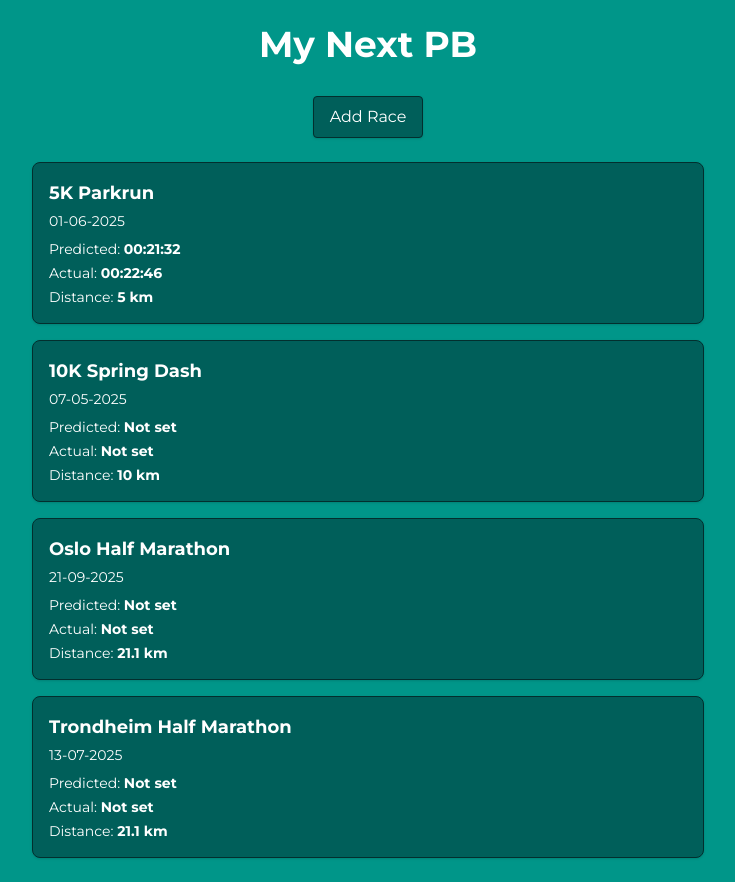
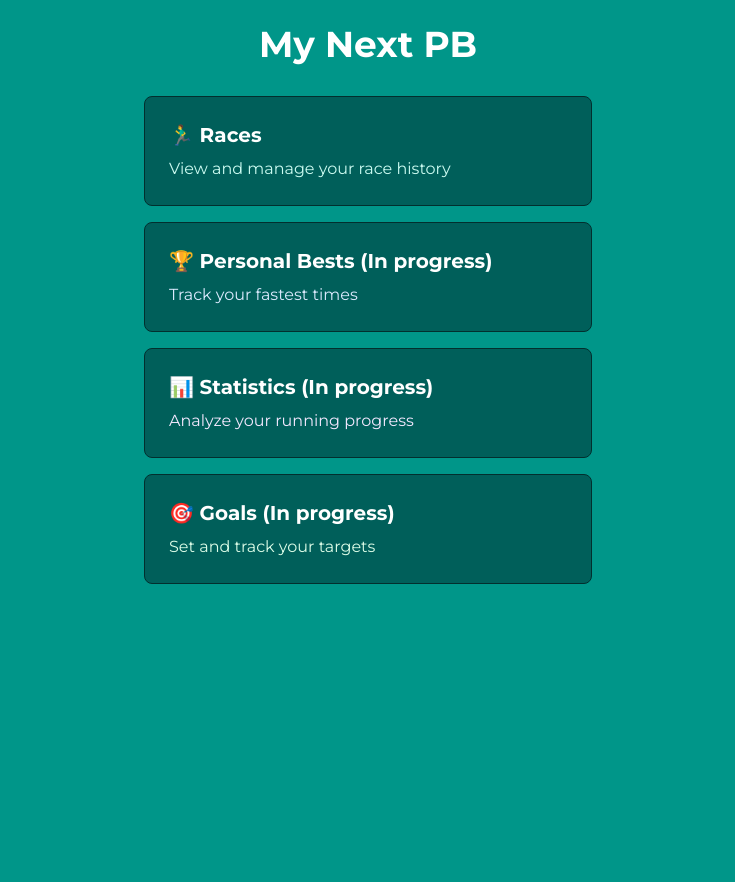
Before and after one commit to Oatre/my_next_pb, a Next.js app: page / in a window 1280 px wide. Shown: the whole page, without its empty margins (272-1007 px from the left). After the commit the page ends 800 px from the top, so only its background shows below. Built offline with nearby package versions, Linux system fonts and the light colour scheme.

Commit message:
New frontpage and moved previous frontpage elsewhere

```diff
--- a/src/app/page.tsx
+++ b/src/app/page.tsx
@@ -1,98 +1,48 @@
 "use client";
-import { useState } from "react";
-import RaceCard from "@/components/RaceCard";
-import AddRaceForm from "@/components/AddRaceForm";
-import { RaceFormData, Race } from "@/types/race";
 import Link from "next/link";
-import { races } from "@/data/races";
 
 export default function Home() {
-  const [showForm, setShowForm] = useState(false);
-  const [userRaces, setUserRaces] = useState<Race[]>([]);
-
-  const handleAddRace = (raceData: RaceFormData) => {
-    const raceWithId = {
-      ...raceData,
-      id: `user-race-${Date.now()}`,
-    };
-    setUserRaces((prev) => [...prev, raceWithId]);
-    setShowForm(false);
-    /*console.log("New race:", raceData);*/
-    setShowForm(false);
-    // Todo: add logic to actually save the race data
-    // Form works, displays a RaceCard, however it is not clickable like the static RaceCards.
-    // Going into a static RaceCard and back removes the added RaceCard.
-  };
-
   return (
     <main className="min-h-screen p-6">
       <h1 className="text-4xl font-bold text-center text-white mb-8">
         My Next PB
       </h1>
 
-      <div className="flex justify-center mb-6">
-        <button
-          onClick={() => setShowForm(true)}
-          className="bg-teal-800 text-white border border-teal-950 px-4 py-2 rounded shadow hover:opacity-90"
-        >
-          Add Race
-        </button>
+      <div className="max-w-md mx-auto space-y-4">
+        <Link href="/races" className="block">
+          <div className="bg-teal-800 border border-teal-950 rounded-lg p-6 hover:bg-teal-700 transition-colors">
+            <h2 className="text-xl font-bold text-white mb-2">🏃‍♂️ Races</h2>
+            <p className="text-teal-100">View and manage your race history</p>
+          </div>
+        </Link>
+
+        <Link href="/personal-bests" className="block">
+          <div className="bg-teal-800 border border-teal-950 rounded-lg p-6 hover:bg-teal-700 transition-colors">
+            <h2 className="text-xl font-bold text-white mb-2">
+              🏆 Personal Bests (In progress)
+            </h2>
+            <p className="text-blue-100">Track your fastest times</p>
+          </div>
+        </Link>
+
+        <Link href="/stats" className="block">
+          <div className="bg-teal-800 border border-teal-950 rounded-lg p-6 hover:bg-teal-700 transition-colors">
+            <h2 className="text-xl font-bold text-white mb-2">
+              📊 Statistics (In progress)
+            </h2>
+            <p className="text-purple-100">Analyze your running progress</p>
+          </div>
+        </Link>
+
+        <Link href="/goals" className="block">
+          <div className="bg-teal-800 border border-teal-950 rounded-lg p-6 hover:bg-teal-700 transition-colors">
+            <h2 className="text-xl font-bold text-white mb-2">
+              🎯 Goals (In progress)
+            </h2>
+            <p className="text-green-100">Set and track your targets</p>
+          </div>
+        </Link>
       </div>
-
-      {/* Modal for Add Race Form */}
-      {showForm && (
-        <div className="fixed inset-0 bg-black bg-opacity-50 flex items-center justify-center z-50">
-          <div className="bg-white p-6 rounded-lg max-w-md w-full mx-4">
-            <h2 className="text-xl font-bold mb-4">Add New Race</h2>
-            <AddRaceForm
-              onSubmit={handleAddRace}
-              onCancel={() => setShowForm(false)}
-            />
-          </div>
-        </div>
-      )}
-
-      {/*Form-added Races*/}
-      <section className="max-w-2xl mx-auto space-y-4">
-        {userRaces.map((race, index) => (
-          <Link
-            key={`user-race-${index}`}
-            href={`/race/${race.id}`}
-            className="block hover:opacity-90"
-          >
-            <div
-              key={`user-race-${index}`}
-              className="border-1-4 border-green-400 p1-2"
-            >
-              <RaceCard
-                raceName={race.raceName}
-                date={race.date}
-                raceDistance={race.raceDistance}
-                predictedTime={race.predictedTime}
-                actualTime={race.actualTime}
-                isPB={race.isPB}
-              />
-            </div>
-          </Link>
-        ))}
-
-        {/* Static Races, from races.ts - example data*/}
-        {Object.entries(races).map(([slug, race]) => (
-          <Link
-            key={slug}
-            href={`/race/${slug}`}
-            className="block hover:opacity-90"
-          >
-            <RaceCard
-              raceName={race.raceName}
-              date={race.date}
-              raceDistance={race.raceDistance}
-              predictedTime={race.predictedTime}
-              actualTime={race.actualTime}
-            />
-          </Link>
-        ))}
-      </section>
     </main>
   );
 }
--- /dev/null
+++ b/src/app/races/page.tsx
@@ -0,0 +1,98 @@
+"use client";
+import { useState } from "react";
+import RaceCard from "@/components/RaceCard";
+import AddRaceForm from "@/components/AddRaceForm";
+import { RaceFormData, Race } from "@/types/race";
+import Link from "next/link";
+import { races } from "@/data/races";
+
+export default function RacesPage() {
+  const [showForm, setShowForm] = useState(false);
+  const [userRaces, setUserRaces] = useState<Race[]>([]);
+
+  const handleAddRace = (raceData: RaceFormData) => {
+    const raceWithId = {
+      ...raceData,
+      id: `user-race-${Date.now()}`,
+    };
+    setUserRaces((prev) => [...prev, raceWithId]);
+    setShowForm(false);
+    /*console.log("New race:", raceData);*/
+    setShowForm(false);
+    // Todo: add logic to actually save the race data
+    // Form works, displays a RaceCard, however it is not clickable like the static RaceCards.
+    // Going into a static RaceCard and back removes the added RaceCard.
+  };
+
+  return (
+    <main className="min-h-screen p-6">
+      <h1 className="text-4xl font-bold text-center text-white mb-8">
+        My Next PB
+      </h1>
+
+      <div className="flex justify-center mb-6">
+        <button
+          onClick={() => setShowForm(true)}
+          className="bg-teal-800 text-white border border-teal-950 px-4 py-2 rounded shadow hover:opacity-90"
+        >
+          Add Race
+        </button>
+      </div>
+
+      {/* Modal for Add Race Form */}
+      {showForm && (
+        <div className="fixed inset-0 bg-black bg-opacity-50 flex items-center justify-center z-50">
+          <div className="bg-white p-6 rounded-lg max-w-md w-full mx-4">
+            <h2 className="text-xl font-bold mb-4">Add New Race</h2>
+            <AddRaceForm
+              onSubmit={handleAddRace}
+              onCancel={() => setShowForm(false)}
+            />
+          </div>
+        </div>
+      )}
+
+      {/*Form-added Races*/}
+      <section className="max-w-2xl mx-auto space-y-4">
+        {userRaces.map((race, index) => (
+          <Link
+            key={`user-race-${index}`}
+            href={`/race/${race.id}`}
+            className="block hover:opacity-90"
+          >
+            <div
+              key={`user-race-${index}`}
+              className="border-1-4 border-green-400 p1-2"
+            >
+              <RaceCard
+                raceName={race.raceName}
+                date={race.date}
+                raceDistance={race.raceDistance}
+                predictedTime={race.predictedTime}
+                actualTime={race.actualTime}
+                isPB={race.isPB}
+              />
+            </div>
+          </Link>
+        ))}
+
+        {/* Static Races, from races.ts - example data*/}
+        {Object.entries(races).map(([slug, race]) => (
+          <Link
+            key={slug}
+            href={`/race/${slug}`}
+            className="block hover:opacity-90"
+          >
+            <RaceCard
+              raceName={race.raceName}
+              date={race.date}
+              raceDistance={race.raceDistance}
+              predictedTime={race.predictedTime}
+              actualTime={race.actualTime}
+            />
+          </Link>
+        ))}
+      </section>
+    </main>
+  );
+}
--- a/src/components/backButton.tsx
+++ b/src/components/backButton.tsx
@@ -12,7 +12,7 @@ export default function BackButton() {
       onClick={() => window.history.back()}
       onMouseEnter={() => setIsHovered(true)}
       onMouseLeave={() => setIsHovered(false)}
-      className="bg-teal-600 text-white px-1 py-1 rounded hover:bg-teal-500"
+      className="bg-teal-600 text-white px-1 py-1 rounded"
     >
       <Image alt="Back" src={isHovered ? leftArrowHover : leftArrow} />
     </button>
```
